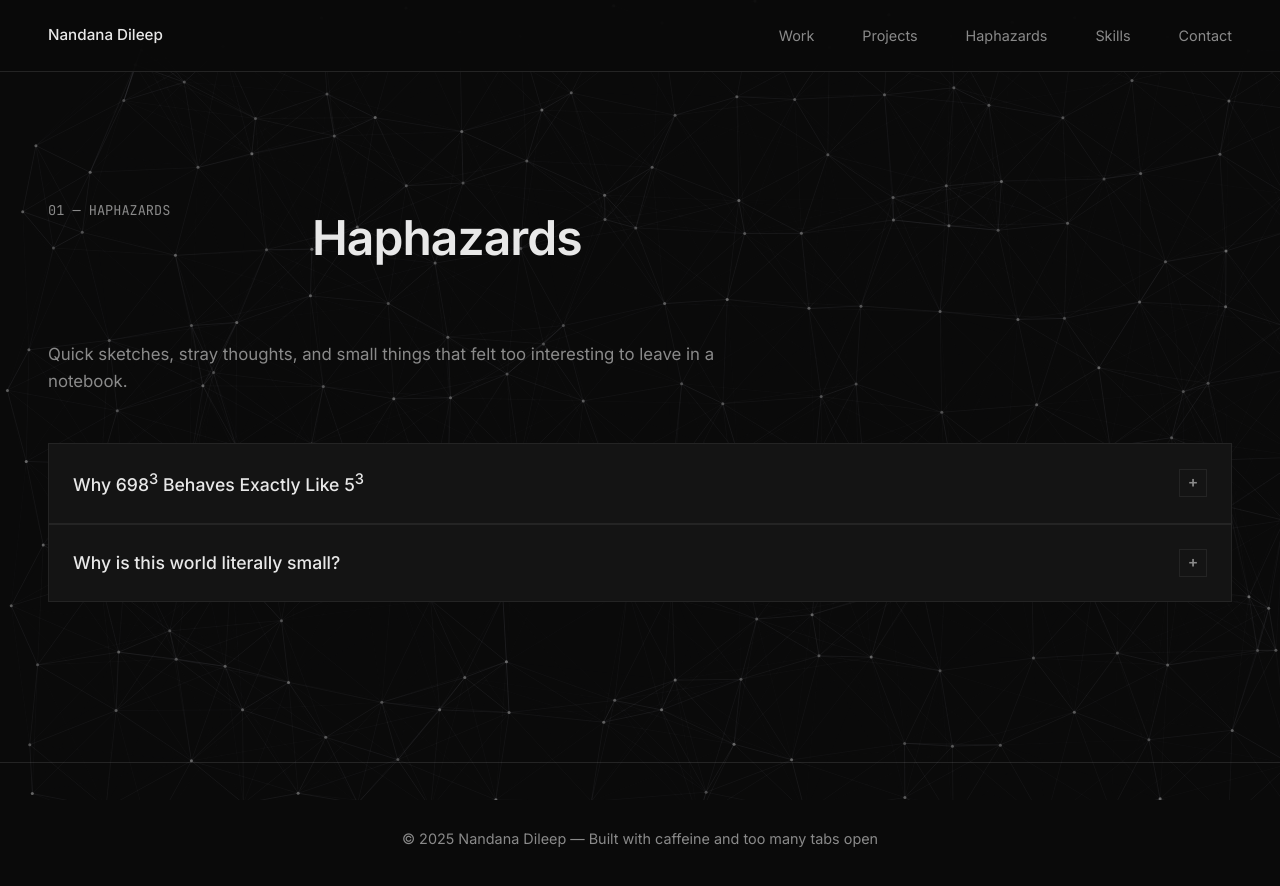
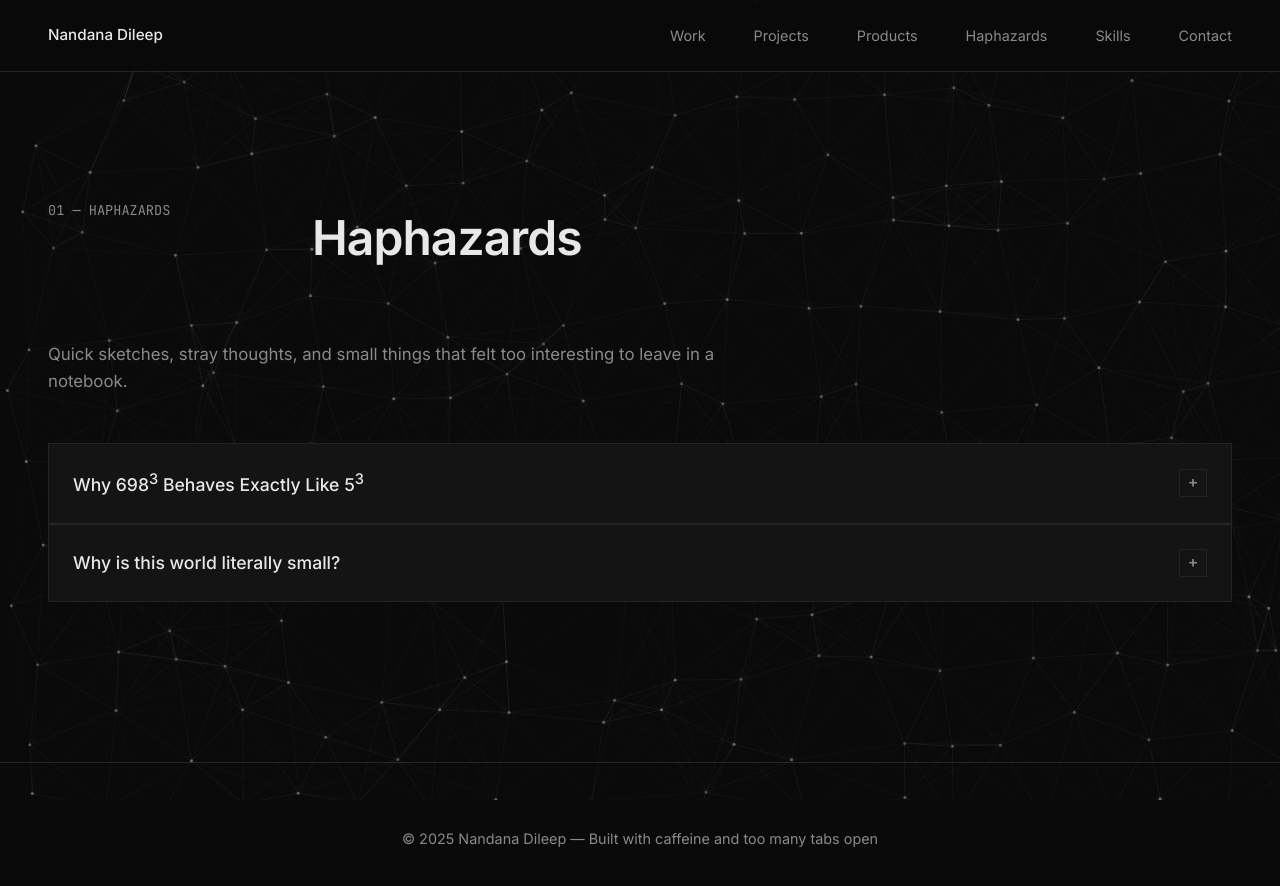
Before and after one commit to nandanadileep/nandanadileep.github.io, a plain HTML site: page haphazards.html in a window 1280 px wide. Drawn offline with Linux system fonts and the light colour scheme.

Commit message:
Add 'Products' link to navigation menu

```diff
--- a/haphazards.html
+++ b/haphazards.html
@@ -332,6 +332,7 @@
             <ul class="nav-links" id="navLinks">
                 <li><a href="index.html#work">Work</a></li>
                 <li><a href="index.html#projects">Projects</a></li>
+                <li><a href="index.html#products">Products</a></li>
                 <li><a href="haphazards.html">Haphazards</a></li>
                 <li><a href="index.html#skills">Skills</a></li>
                 <li><a href="index.html#contact">Contact</a></li>
```
